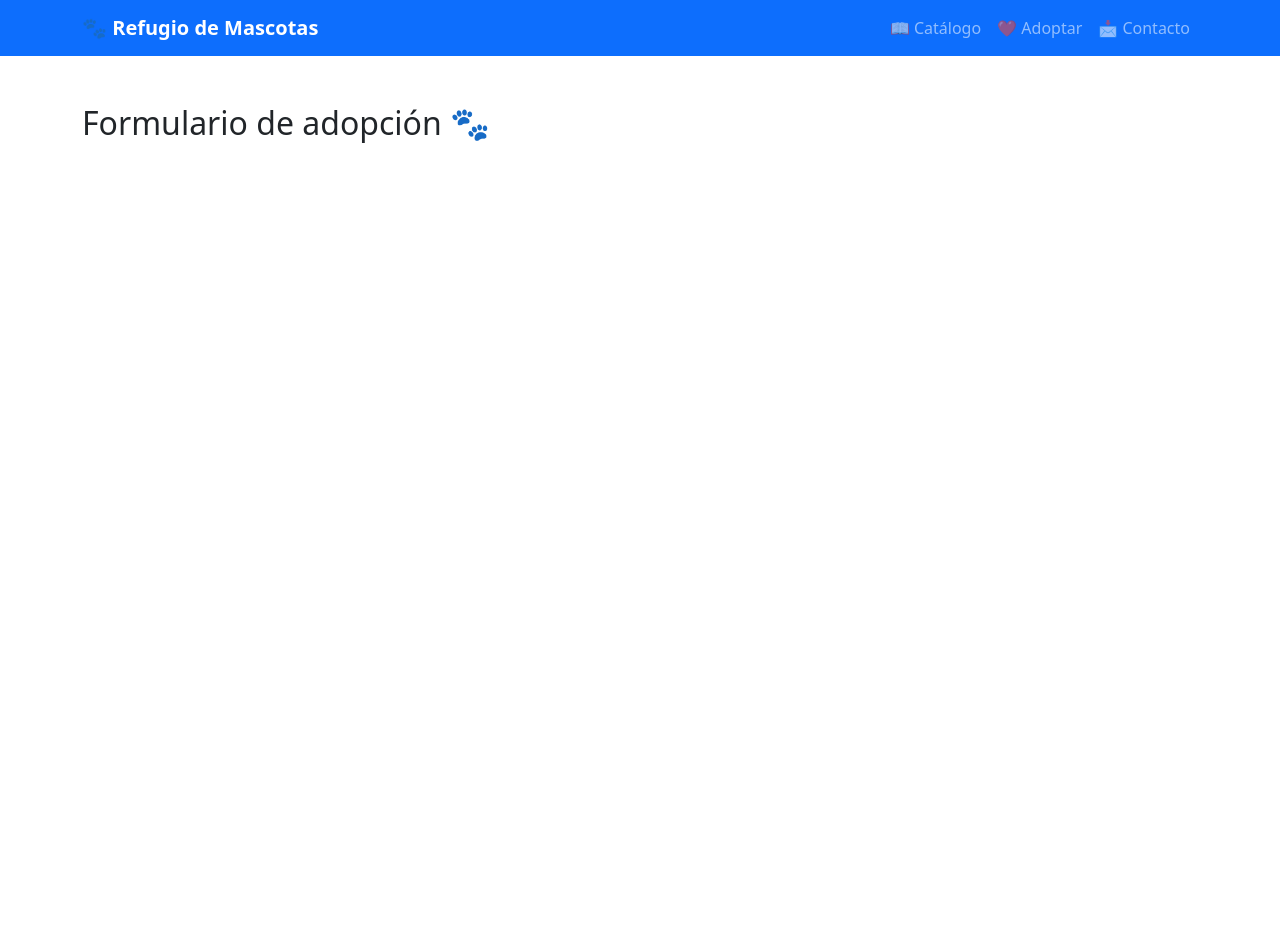
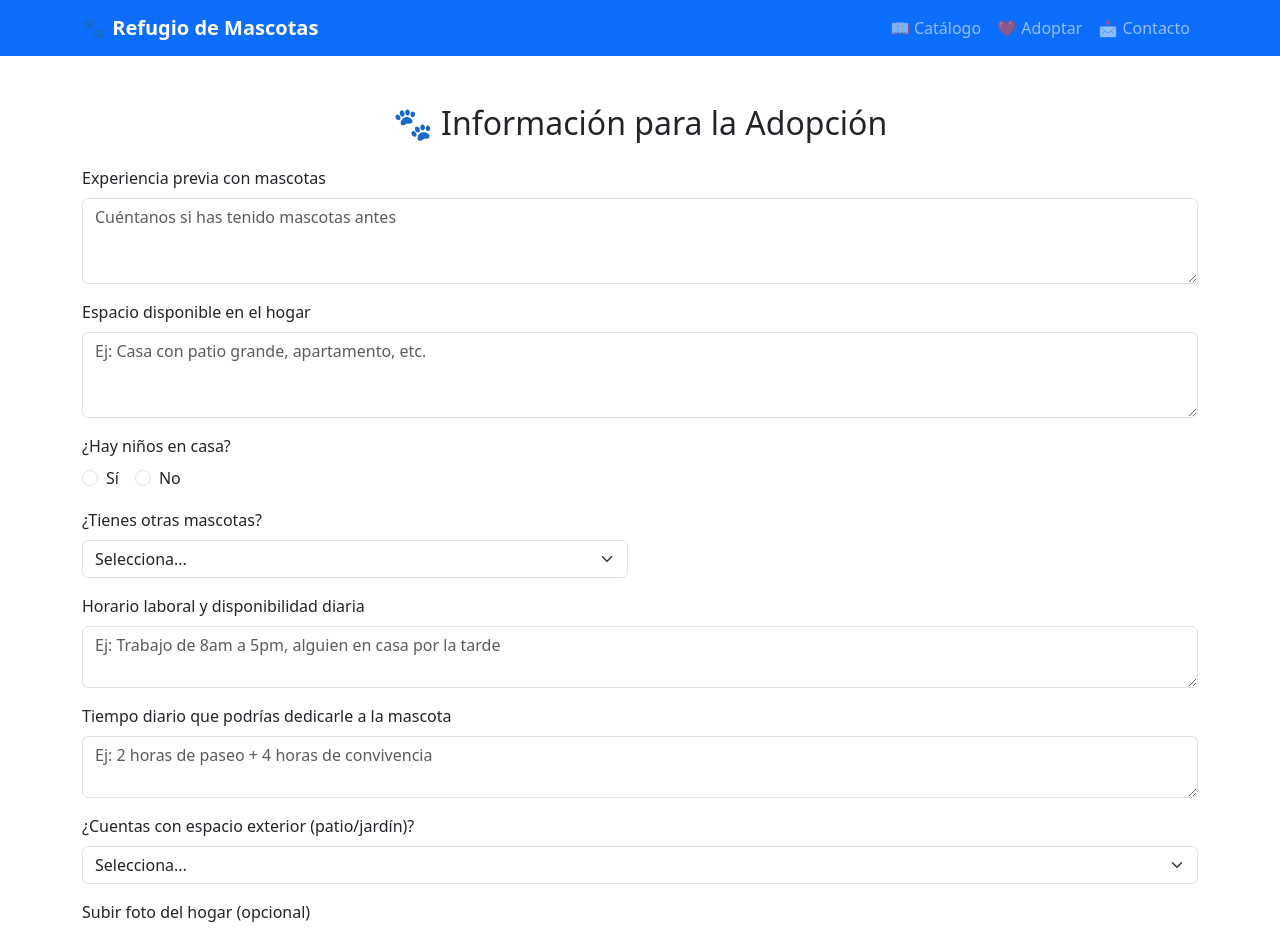
Before and after one commit to Viktor1712/SegundoProyectoRequerimientosDeSoftware, a React (Create React App) app in the folder refugio-app/: page /adoptar in a window 1280 px wide. Shown: the top 931 px of the page. Before the commit the page ends 800 px from the top, so only its background shows below. Built offline with nearby package versions, Linux system fonts and the light colour scheme.

Commit message:
formularios

```diff
--- a/refugio-app/package.json
+++ b/refugio-app/package.json
@@ -5,6 +5,7 @@
   "dependencies": {
     "bootstrap": "^5.3.8",
     "react": "^18.3.1",
+    "react-bootstrap": "^2.10.10",
     "react-dom": "^18.3.1",
     "react-player": "^3.3.3",
     "react-router-dom": "^6.22.3",
--- a/refugio-app/src/App.js
+++ b/refugio-app/src/App.js
@@ -1,25 +1,10 @@
 import { BrowserRouter as Router, Routes, Route } from "react-router-dom";
 import Header from "./components/Header";
 import Home from "./pages/Home";
-import Catalogo from "./pages/Catalogo";   // 👈 Importa tu Catalogo.js real
+import Catalogo from "./pages/Catalogo";
 import MascotaDetalle from "./pages/MascotaDetalle";
-
-// ⚠️ Páginas de ejemplo que luego puedes reemplazar:
-function Adoptar() {
-  return (
-    <div className="container mt-5">
-      <h2>Formulario de adopción 🐾</h2>
-    </div>
-  );
-}
-
-function Contacto() {
-  return (
-    <div className="container mt-5">
-      <h2>Contáctanos 📩</h2>
-    </div>
-  );
-}
+import AdoptionForm from "./pages/AdoptionForm";   // 👈 importa el formulario real
+import ContactForm from "./pages/ContactForm";     // 👈 importa el formulario real
 
 function App() {
   return (
@@ -27,9 +12,9 @@ function App() {
       <Header />
       <Routes>
         <Route path="/" element={<Home />} />
-        <Route path="/catalogo" element={<Catalogo />} />   {/* ✅ Usa tu Catalogo */}
-        <Route path="/adoptar" element={<Adoptar />} />
-        <Route path="/contacto" element={<Contacto />} />
+        <Route path="/catalogo" element={<Catalogo />} />
+        <Route path="/adoptar" element={<AdoptionForm />} />   {/* ✅ aquí va el form de adopción */}
+        <Route path="/contacto" element={<ContactForm />} />   {/* ✅ aquí va el form de contacto */}
         <Route path="/mascota/:id" element={<MascotaDetalle />} />
       </Routes>
     </Router>
--- /dev/null
+++ b/refugio-app/src/pages/AdoptionForm.js
@@ -0,0 +1,206 @@
+import React, { useState } from "react";
+import { Form, Button, Container, Row, Col } from "react-bootstrap";
+
+function AdoptionForm() {
+  const [formData, setFormData] = useState({
+    experience: "",
+    space: "",
+    hasChildren: "",
+    childrenAges: "",
+    hasPets: "",
+    petDetails: "",
+    workingHours: "",
+    dailyAvailability: "",
+    outdoorSpace: "",
+    file: null,
+  });
+
+  const handleChange = (e) => {
+    const { name, value, files } = e.target;
+    setFormData({
+      ...formData,
+      [name]: files ? files[0] : value,
+    });
+  };
+
+  const handleSubmit = (e) => {
+    e.preventDefault();
+    console.log("Datos de adopción:", formData);
+    alert("✅ Tu información de adopción ha sido enviada con éxito.");
+  };
+
+  return (
+    <Container className="my-5">
+      <h2 className="mb-4 text-center">🐾 Información para la Adopción</h2>
+      <Form onSubmit={handleSubmit}>
+
+        {/* Experiencia previa */}
+        <Form.Group className="mb-3">
+          <Form.Label>Experiencia previa con mascotas</Form.Label>
+          <Form.Control
+            as="textarea"
+            rows={3}
+            name="experience"
+            placeholder="Cuéntanos si has tenido mascotas antes"
+            value={formData.experience}
+            onChange={handleChange}
+            required
+          />
+        </Form.Group>
+
+        {/* Espacio disponible */}
+        <Form.Group className="mb-3">
+          <Form.Label>Espacio disponible en el hogar</Form.Label>
+          <Form.Control
+            as="textarea"
+            rows={3}
+            name="space"
+            placeholder="Ej: Casa con patio grande, apartamento, etc."
+            value={formData.space}
+            onChange={handleChange}
+            required
+          />
+        </Form.Group>
+
+        {/* Niños en casa */}
+        <Row>
+          <Col md={6}>
+            <Form.Group className="mb-3">
+              <Form.Label>¿Hay niños en casa?</Form.Label>
+              <div>
+                <Form.Check
+                  inline
+                  type="radio"
+                  label="Sí"
+                  name="hasChildren"
+                  value="sí"
+                  checked={formData.hasChildren === "sí"}
+                  onChange={handleChange}
+                  required
+                />
+                <Form.Check
+                  inline
+                  type="radio"
+                  label="No"
+                  name="hasChildren"
+                  value="no"
+                  checked={formData.hasChildren === "no"}
+                  onChange={handleChange}
+                />
+              </div>
+            </Form.Group>
+          </Col>
+
+          {formData.hasChildren === "sí" && (
+            <Col md={6}>
+              <Form.Group className="mb-3">
+                <Form.Label>Edades de los niños</Form.Label>
+                <Form.Control
+                  type="text"
+                  name="childrenAges"
+                  placeholder="Ej: 3 y 8 años"
+                  value={formData.childrenAges}
+                  onChange={handleChange}
+                />
+              </Form.Group>
+            </Col>
+          )}
+        </Row>
+
+        {/* Otras mascotas */}
+        <Row>
+          <Col md={6}>
+            <Form.Group className="mb-3">
+              <Form.Label>¿Tienes otras mascotas?</Form.Label>
+              <Form.Select
+                name="hasPets"
+                value={formData.hasPets}
+                onChange={handleChange}
+                required
+              >
+                <option value="">Selecciona...</option>
+                <option value="no">No</option>
+                <option value="perros">Sí, perros</option>
+                <option value="gatos">Sí, gatos</option>
+                <option value="otros">Sí, otros</option>
+              </Form.Select>
+            </Form.Group>
+          </Col>
+
+          {formData.hasPets !== "" && formData.hasPets !== "no" && (
+            <Col md={6}>
+              <Form.Group className="mb-3">
+                <Form.Label>Detalles de tus mascotas</Form.Label>
+                <Form.Control
+                  type="text"
+                  name="petDetails"
+                  placeholder="Ej: 2 perros pequeños, 1 gato"
+                  value={formData.petDetails}
+                  onChange={handleChange}
+                />
+              </Form.Group>
+            </Col>
+          )}
+        </Row>
+
+        {/* Disponibilidad */}
+        <Form.Group className="mb-3">
+          <Form.Label>Horario laboral y disponibilidad diaria</Form.Label>
+          <Form.Control
+            as="textarea"
+            rows={2}
+            name="workingHours"
+            placeholder="Ej: Trabajo de 8am a 5pm, alguien en casa por la tarde"
+            value={formData.workingHours}
+            onChange={handleChange}
+            required
+          />
+        </Form.Group>
+
+        <Form.Group className="mb-3">
+          <Form.Label>Tiempo diario que podrías dedicarle a la mascota</Form.Label>
+          <Form.Control
+            as="textarea"
+            rows={2}
+            name="dailyAvailability"
+            placeholder="Ej: 2 horas de paseo + 4 horas de convivencia"
+            value={formData.dailyAvailability}
+            onChange={handleChange}
+            required
+          />
+        </Form.Group>
+
+        {/* Espacio exterior */}
+        <Form.Group className="mb-3">
+          <Form.Label>¿Cuentas con espacio exterior (patio/jardín)?</Form.Label>
+          <Form.Select
+            name="outdoorSpace"
+            value={formData.outdoorSpace}
+            onChange={handleChange}
+            required
+          >
+            <option value="">Selecciona...</option>
+            <option value="si">Sí</option>
+            <option value="no">No</option>
+            <option value="parcial">Espacio pequeño compartido</option>
+          </Form.Select>
+        </Form.Group>
+
+        {/* Subida de foto */}
+        <Form.Group className="mb-3">
+          <Form.Label>Subir foto del hogar (opcional)</Form.Label>
+          <Form.Control type="file" name="file" onChange={handleChange} />
+        </Form.Group>
+
+        {/* Botón */}
+        <div className="text-center">
+          <Button variant="success" type="submit" className="px-5">
+            Enviar Información 🐶
+          </Button>
+        </div>
+      </Form>
+    </Container>
+  );
+}
+
+export default AdoptionForm;
--- /dev/null
+++ b/refugio-app/src/pages/ContactForm.js
@@ -0,0 +1,92 @@
+import React, { useState } from "react";
+import { Form, Button, Container, Row, Col } from "react-bootstrap";
+
+function ContactForm() {
+  const [formData, setFormData] = useState({
+    name: "",
+    email: "",
+    phone: "",
+    address: "",
+  });
+
+  const handleChange = (e) => {
+    const { name, value } = e.target;
+    setFormData({
+      ...formData,
+      [name]: value,
+    });
+  };
+
+  const handleSubmit = (e) => {
+    e.preventDefault();
+    console.log("Datos de contacto:", formData);
+    alert("Formulario de contacto enviado con éxito ✅");
+  };
+
+  return (
+    <Container className="my-4">
+      <h2 className="mb-4">Formulario de Contacto</h2>
+      <Form onSubmit={handleSubmit}>
+        <Row>
+          <Col md={6}>
+            <Form.Group className="mb-3">
+              <Form.Label>Nombre completo</Form.Label>
+              <Form.Control
+                type="text"
+                name="name"
+                value={formData.name}
+                onChange={handleChange}
+                required
+              />
+            </Form.Group>
+          </Col>
+          <Col md={6}>
+            <Form.Group className="mb-3">
+              <Form.Label>Correo electrónico</Form.Label>
+              <Form.Control
+                type="email"
+                name="email"
+                value={formData.email}
+                onChange={handleChange}
+                required
+              />
+            </Form.Group>
+          </Col>
+        </Row>
+
+        <Row>
+          <Col md={6}>
+            <Form.Group className="mb-3">
+              <Form.Label>Teléfono</Form.Label>
+              <Form.Control
+                type="tel"
+                name="phone"
+                value={formData.phone}
+                onChange={handleChange}
+                required
+              />
+            </Form.Group>
+          </Col>
+          <Col md={6}>
+            <Form.Group className="mb-3">
+              <Form.Label>Dirección</Form.Label>
+              <Form.Control
+                type="text"
+                name="address"
+                value={formData.address}
+                onChange={handleChange}
+                required
+              />
+            </Form.Group>
+          </Col>
+        </Row>
+
+        <Button variant="primary" type="submit">
+          Enviar contacto
+        </Button>
+      </Form>
+    </Container>
+  );
+}
+
+export default ContactForm;
```
Also changed, not shown: 1 other file (tests, documents, lock files or other folders).
